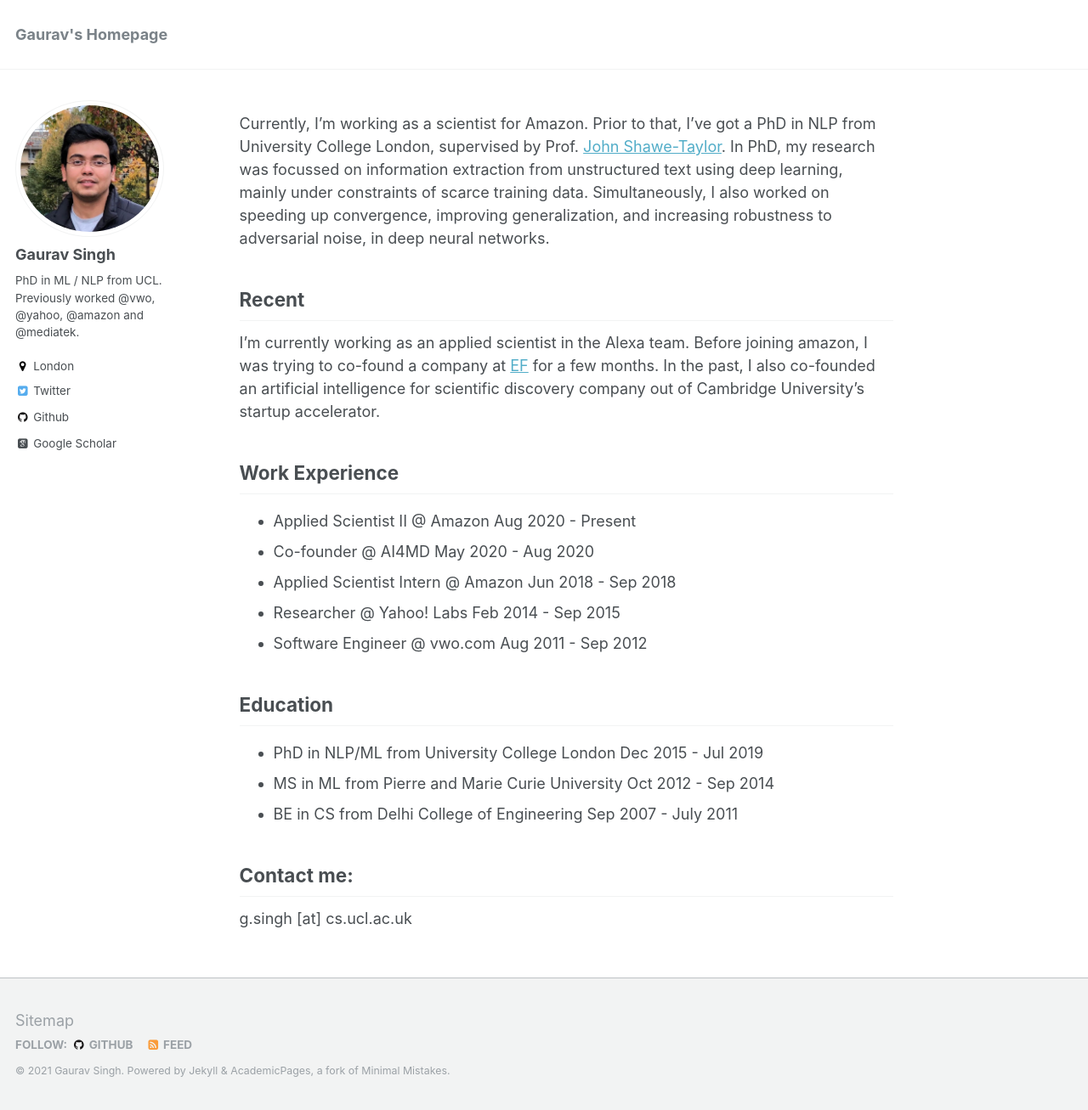
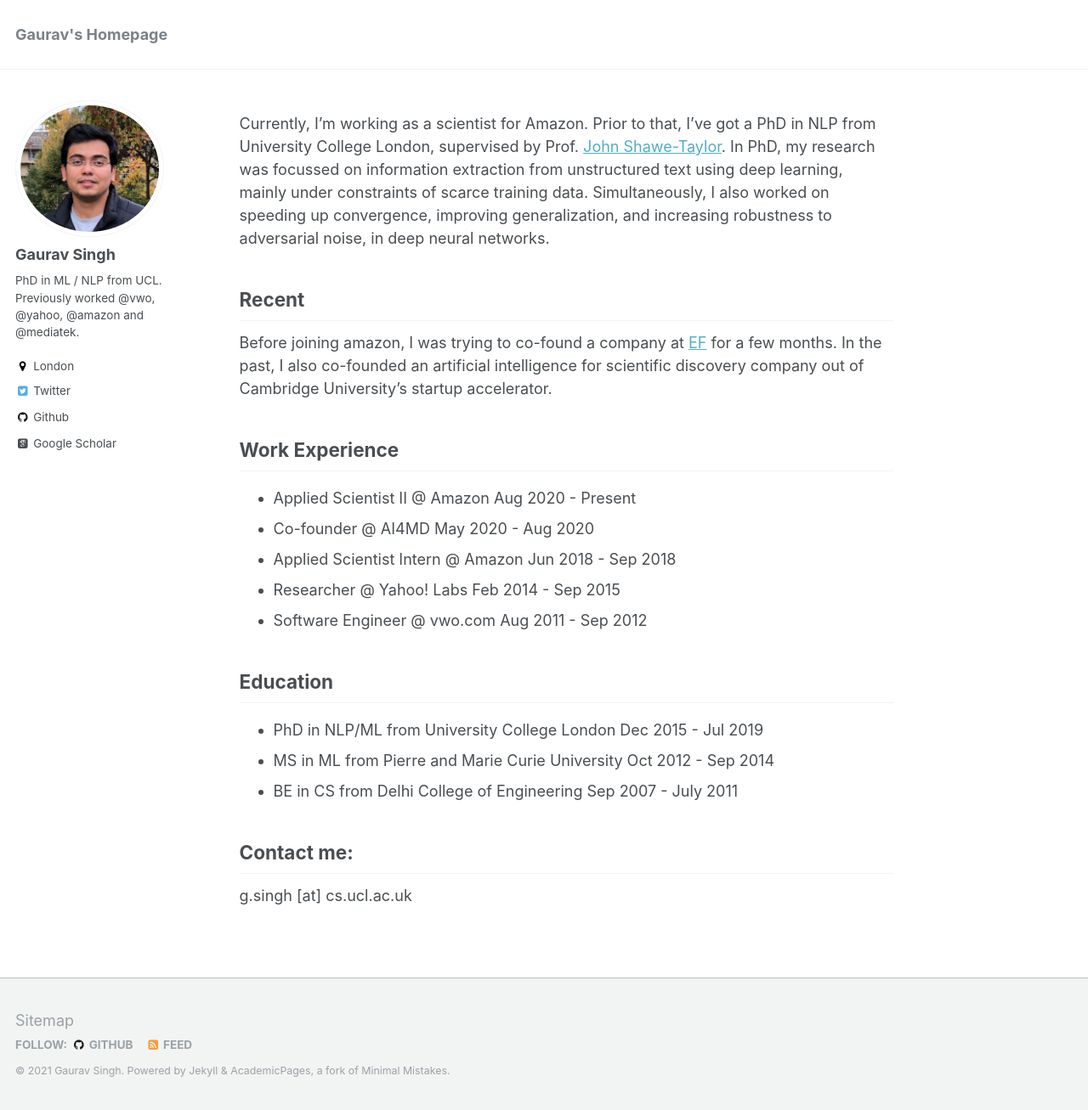
Before and after one commit to gauravsc/gauravsc.github.io, a Jekyll site: the page built from _pages/about.md, in a window 1280 px wide and 1307 px high. Shown: the whole window at 85% size. Built offline with Jekyll 4.4.1, drawn with Linux system fonts in a browser that asks for light colours; some web fonts are replaced.

Commit message:
Update about.md

```diff
--- a/_pages/about.md
+++ b/_pages/about.md
@@ -13,7 +13,7 @@
 Recent
 ------
 
-I'm currently working as an applied scientist in the Alexa team. Before joining amazon, I was trying to co-found a company at <a href="https://www.joinef.com">EF</a> for a few months. In the past, I also co-founded an artificial intelligence for scientific discovery company out of Cambridge University's startup accelerator.
+Before joining amazon, I was trying to co-found a company at <a href="https://www.joinef.com">EF</a> for a few months. In the past, I also co-founded an artificial intelligence for scientific discovery company out of Cambridge University's startup accelerator.
 
 Work Experience
 ------
```
